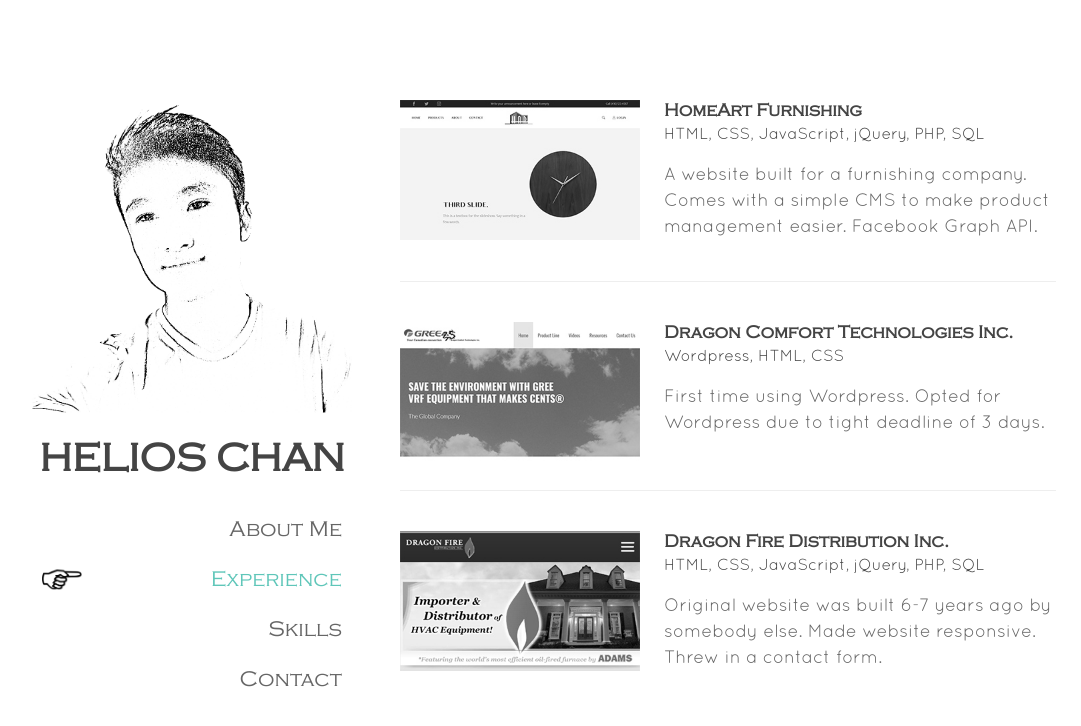
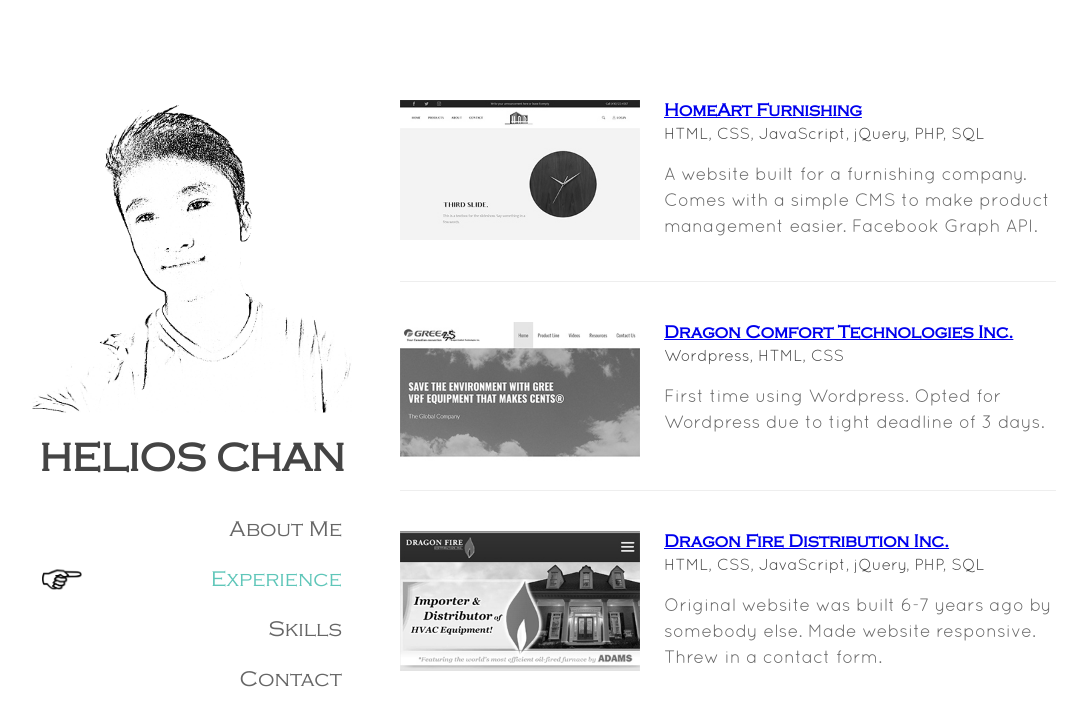
Before and after one commit to helioscn/Resume, a React (Create React App) app: page / in a window 1280 px wide. Both pictures are taken after a click on the element "Experience". Shown: the top 726 px of the page, without its empty margins (96-1177 px from the left). Built offline with nearby package versions, Linux system fonts and the light colour scheme.

Commit message:
Add files via upload

```diff
--- a/src/Sections/Experience.js
+++ b/src/Sections/Experience.js
@@ -6,10 +6,10 @@ const experience = (props) => {
             <div class="_exp-row">
                 <div className="_exp-img-container">
                    <img src={require("../Images/Portfolio/haf-back.jpg")} className="_exp-img _img-back" />
-                   <img src={require("../Images/Portfolio/haf-front.jpg")} className="_exp-img _img-front" />
+                   <a href="http://www.homeartfurniture.com/"><img src={require("../Images/Portfolio/haf-front.jpg")} className="_exp-img _img-front" /></a>
             	</div>
             	<div className="_exp-info-container">
-            	    <h2>HomeArt Furnishing</h2>
+            	    <a href="http://www.homeartfurniture.com/"><h2>HomeArt Furnishing</h2></a>
             	    <span className="_exp-tools">HTML, CSS, JavaScript, jQuery, PHP, SQL</span>
             	    <p class="_exp-snippet">A website built for a furnishing company. Comes with a simple CMS to make product management easier. Facebook Graph API.</p>
             	</div>
@@ -18,10 +18,10 @@ const experience = (props) => {
                 <div class="_exp-row">
                     <div className="_exp-img-container">
                     <img src={require("../Images/Portfolio/dct-back.jpg")} className="_exp-img _img-back" />
-                    <img src={require("../Images/Portfolio/dct-front.jpg")} className="_exp-img _img-front" />
+                    <a href="http://www.dcomforttech.com/"><img src={require("../Images/Portfolio/dct-front.jpg")} className="_exp-img _img-front" /></a>
                 </div>
                 <div className="_exp-info-container">
-                    <h2>Dragon Comfort Technologies Inc.</h2>
+                    <a href="http://www.dcomforttech.com/"><h2>Dragon Comfort Technologies Inc.</h2></a>
                     <span className="_exp-tools">Wordpress, HTML, CSS</span>
                     <p class="_exp-snippet">First time using Wordpress. Opted for Wordpress due to tight deadline of 3 days.</p>
                 </div>
@@ -30,10 +30,10 @@ const experience = (props) => {
             <div class="_exp-row">
                 <div className="_exp-img-container">
                     <img src={require("../Images/Portfolio/edf-back.jpg")} className="_exp-img _img-back" />
-                    <img src={require("../Images/Portfolio/edf-front.jpg")} className="_exp-img _img-front" />
+                    <a href="http://www.edragonfire.com/"><img src={require("../Images/Portfolio/edf-front.jpg")} className="_exp-img _img-front" /></a>
                 </div>
                 <div className="_exp-info-container">
-                    <h2>Dragon Fire Distribution Inc.</h2>
+                    <a href="http://www.edragonfire.com/"><h2>Dragon Fire Distribution Inc.</h2></a>
                     <span className="_exp-tools">HTML, CSS, JavaScript, jQuery, PHP, SQL</span>
                     <p class="_exp-snippet">Original website was built 6-7 years ago by somebody else. Made website responsive. Threw in a contact form.</p>
                 </div>
@@ -42,10 +42,10 @@ const experience = (props) => {
             <div class="_exp-row">
                 <div className="_exp-img-container">
                     <img src={require("../Images/Portfolio/opp-back.jpg")} className="_exp-img _img-back" />
-                    <img src={require("../Images/Portfolio/opp-front.jpg")} className="_exp-img _img-front" />
+                    <a href="http://www.ontoproperties.com/"><img src={require("../Images/Portfolio/opp-front.jpg")} className="_exp-img _img-front" /></a>
                 </div>
                 <div className="_exp-info-container">
-                    <h2>ONTO Properties Photography</h2>
+                    <a href="http://www.ontoproperties.com/"><h2>ONTO Properties Photography</h2></a>
                     <span className="_exp-tools">HTML, CSS, JavaScript, jQuery, PHP, SQL</span>
                     <p class="_exp-snippet">First website deployed this year for my real estate photography business.</p>
                 </div>
```
